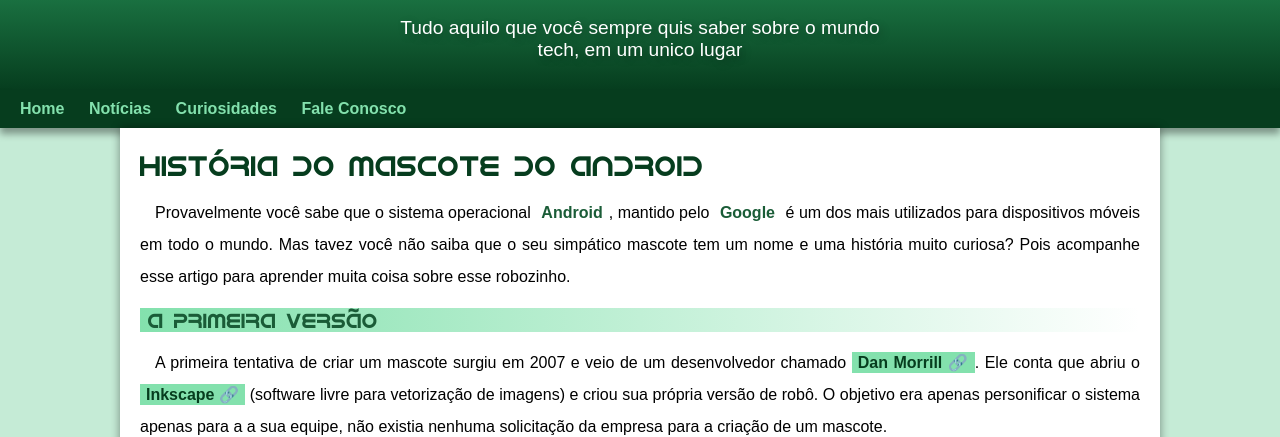
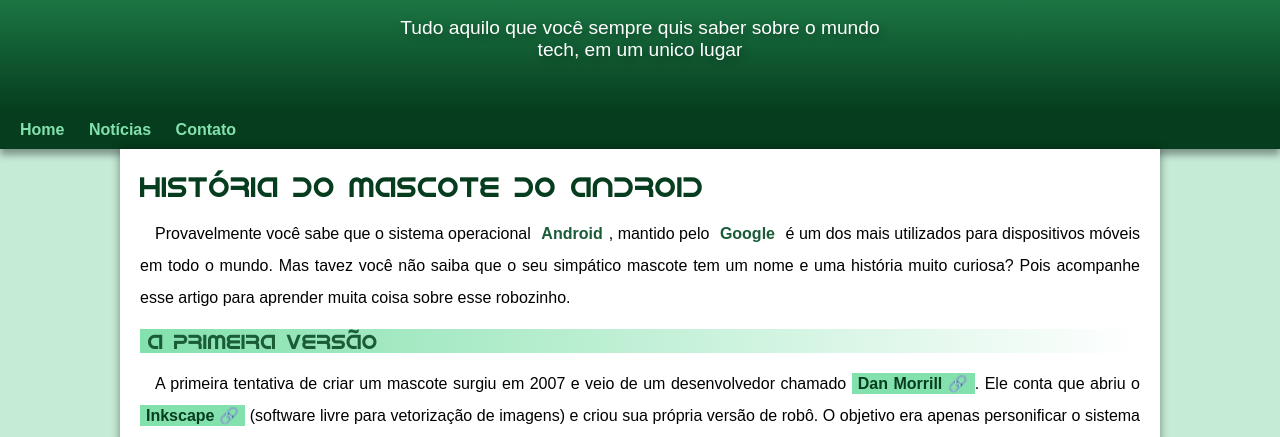
Before and after one commit to natansilvagomes/projeto-android, a plain HTML site: page index.html in a window 1280 px wide. Shown: the part 100-537 px from the top of the page. Drawn offline with Linux system fonts and the light colour scheme.

Commit message:
Problema de padding corrigido

```diff
--- a/index.html
+++ b/index.html
@@ -18,8 +18,7 @@
     <nav>
         <a href="#">Home</a>
         <a href="#">Notícias</a>
-        <a href="#">Curiosidades</a>
-        <a href="#">Fale Conosco</a>
+        <a href="#">Contato</a>
     </nav>
     <main>
         <article>
--- a/style/style.css
+++ b/style/style.css
@@ -65,7 +65,7 @@ header > p {
     padding-right: 10px;
     padding-left: 10px;
     margin: auto;
-    border-bottom: 30px;
+    padding-bottom: 50px;
     text-shadow: 3px 3px 8px rgba(0, 0, 0, 0.304)
 }
 
```
